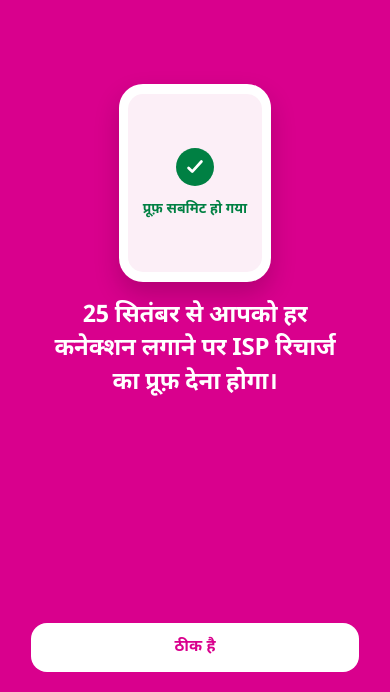
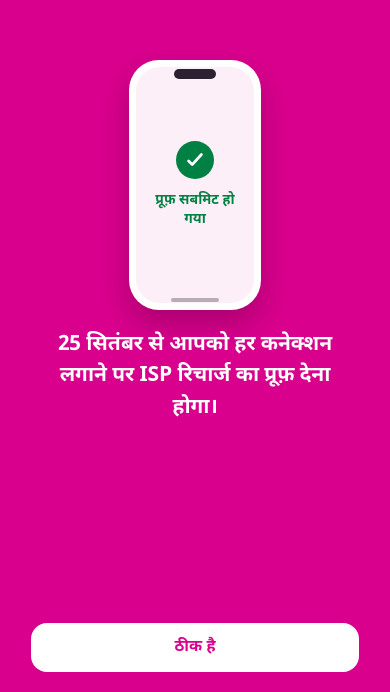
Before and after one commit to ajmalhasnain-ship-it/wiom-isp-proof-popup, a plain HTML site: page index.html in a window 390 px wide. Shown: the part 152-844 px from the top of the page. Drawn offline with Linux system fonts and the light colour scheme.

Commit message:
Phone-shaped device (notch + home bar), re-fit headline
Co-Authored-By: Claude Opus 4.8 <noreply@anthropic.com>

```diff
--- a/index.html
+++ b/index.html
@@ -19,23 +19,27 @@ button{font-family:inherit;cursor:pointer}
   padding:calc(40px + env(safe-area-inset-top)) 24px calc(96px + env(safe-area-inset-bottom))}
 
 /* ── In-phone "upload proof" animation (loops) ── */
-.device{position:relative;width:152px;height:198px;margin:0 auto 18px;background:#fff;border-radius:24px;
-  padding:10px 9px;box-shadow:0 12px 26px rgba(0,0,0,.18)}
-.device .screen{position:relative;width:100%;height:100%;background:#FCEFF7;border-radius:15px;overflow:hidden;
-  padding:14px 12px;display:flex;flex-direction:column;align-items:center}
-.proof{width:80px;background:#fff;border:1px solid #F3C7E4;border-radius:8px;padding:9px}
+.device{position:relative;width:132px;height:250px;margin:0 auto 20px;background:#fff;border-radius:30px;
+  padding:7px;box-shadow:0 14px 30px rgba(0,0,0,.22)}
+.device .screen{position:relative;width:100%;height:100%;background:#FCEFF7;border-radius:24px;overflow:hidden;
+  display:flex;flex-direction:column;align-items:center}
+.notch{position:absolute;top:9px;left:50%;transform:translateX(-50%);width:42px;height:10px;border-radius:6px;
+  background:#2b2130;z-index:6}
+.homebar{position:absolute;bottom:8px;left:50%;transform:translateX(-50%);width:48px;height:4px;border-radius:2px;
+  background:rgba(43,33,48,.32);z-index:6}
+.proof{width:76px;background:#fff;border:1px solid #F3C7E4;border-radius:8px;padding:9px}
 .proof i{display:block;height:4px;width:100%;border-radius:2px;background:#F3C7E4;margin-bottom:6px}
 .proof i.short{width:58%}
 .proof .chip{height:10px;width:44%;border-radius:3px;background:#D9008D;margin-top:2px}
 /* cross-fading stages: capture → submit → progress → done (loops) */
 .st{position:absolute;inset:0;display:flex;flex-direction:column;align-items:center;justify-content:center;
-  gap:14px;padding:14px;opacity:0}
+  gap:12px;padding:14px 12px;opacity:0}
 .st.cap {animation:fcap  5.5s ease-in-out infinite}
 .st.sub {animation:fsub  5.5s ease-in-out infinite}
 .st.prog{animation:fprog 5.5s ease-in-out infinite}
 .st.done{animation:fdone 5.5s ease-in-out infinite}
 /* capture (camera) */
-.vf{position:relative;width:88px;background:#fff;border-radius:8px;padding:12px}
+.vf{position:relative;width:82px;background:#fff;border-radius:8px;padding:11px}
 .vf i{display:block;height:4px;width:100%;border-radius:2px;background:#F3C7E4;margin-bottom:6px}
 .vf i.short{width:58%}
 .vf .chip{height:9px;width:44%;border-radius:3px;background:#D9008D}
@@ -52,7 +56,7 @@ button{font-family:inherit;cursor:pointer}
 .upbtn{background:#D9008D;color:#fff;font-size:13px;font-weight:700;padding:9px 18px;border-radius:9px;
   animation:tap 5.5s ease-in-out infinite}
 /* progress */
-.bar{width:98px;height:8px;background:#F3C7E4;border-radius:5px;overflow:hidden}
+.bar{width:86px;height:8px;background:#F3C7E4;border-radius:5px;overflow:hidden}
 .bar i{display:block;height:100%;width:0;background:#D9008D;border-radius:5px;animation:fill 5.5s ease-in-out infinite}
 .plabel{font-size:11px;color:#8A5B76;font-weight:600}
 /* done */
@@ -68,7 +72,7 @@ button{font-family:inherit;cursor:pointer}
 @keyframes fdone{0%,74%{opacity:0;transform:scale(.85)}79%{opacity:1;transform:scale(1)}92%{opacity:1;transform:scale(1)}97%{opacity:0}100%{opacity:0}}
 
 /* ── Copy · T2_24_Bold ── */
-.title{font-size:24px;font-weight:700;line-height:1.4;letter-spacing:-.2px;max-width:300px;color:#fff;
+.title{font-size:21px;font-weight:700;line-height:1.5;letter-spacing:-.1px;max-width:288px;color:#fff;
   animation:rise .45s .15s both}
 
 /* ── CTA bar · white button, pink text ── */
@@ -114,6 +118,8 @@ button{font-family:inherit;cursor:pointer}
         <div class="donetxt">प्रूफ़ सबमिट हो गया</div>
       </div>
     </div>
+    <div class="notch"></div>
+    <div class="homebar"></div>
   </div>
 
   <div class="title"><span id="date">25 सितंबर</span> से आपको हर कनेक्शन लगाने पर ISP रिचार्ज का प्रूफ़ देना होगा।</div>
```
